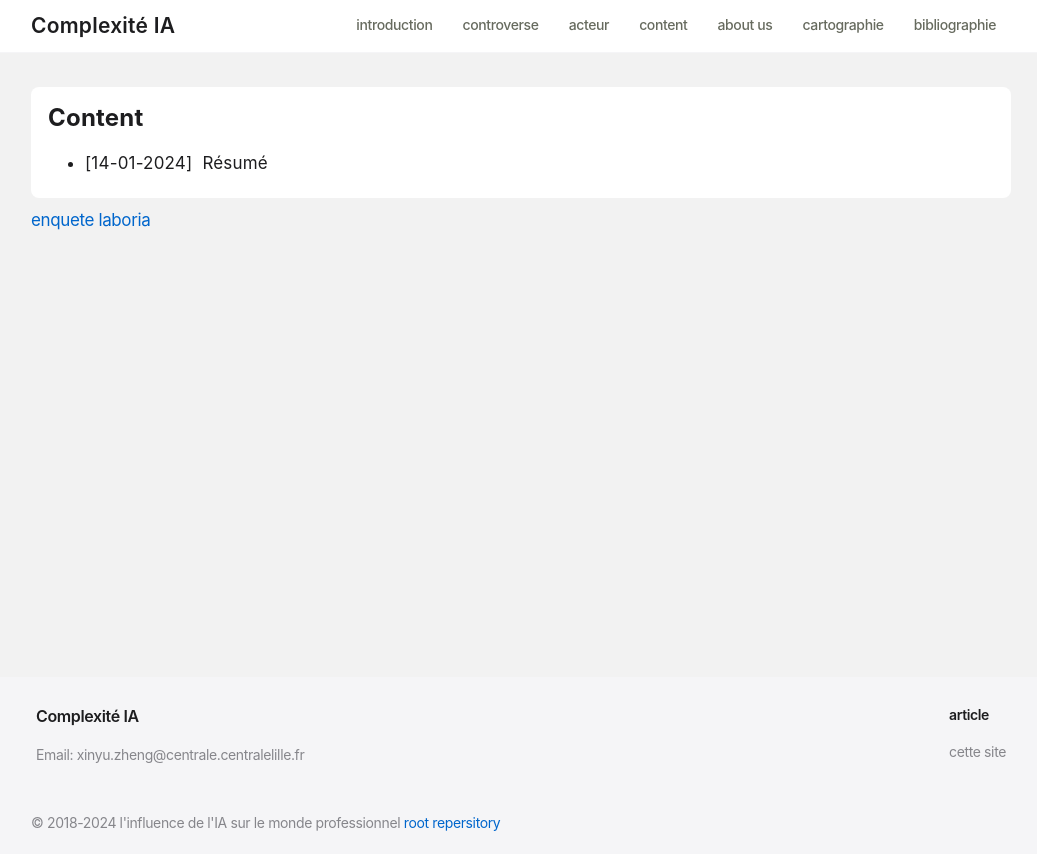
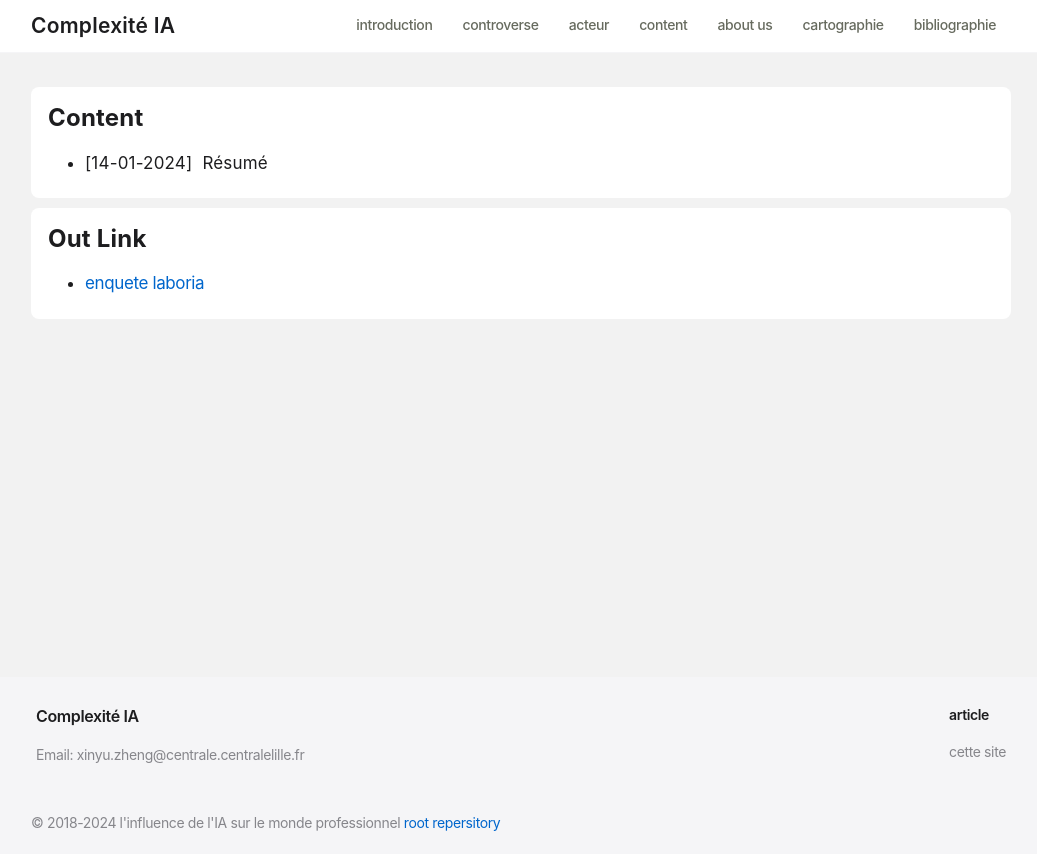
Before and after one commit to gongshangzheng/blog, an Astro site: page /archive in a window 1280 px wide. Shown: the whole page, without its empty margins (119-1156 px from the left). Built offline with nearby package versions, Linux system fonts and the light colour scheme; Astro itself is replaced by a stand-in of ours.

Commit message:
archive fixed

```diff
--- a/src/pages/archive.astro
+++ b/src/pages/archive.astro
@@ -24,8 +24,15 @@ tags.forEach((tag) => {
           );
         })
       }
-    <div class="tag-post-list">
-      <a href="https://travail-emploi.gouv.fr/IMG/pdf/enquete_laboria.pdf" class="out-link">enquete laboria</a>
+    <div class="archive-tag">
+      <h2 class="tag-header">Out Link</h2>
+      <div class="tag-post-list">
+        <ul>
+          <li>
+            <a href="https://travail-emploi.gouv.fr/IMG/pdf/enquete_laboria.pdf" class="out-link">enquete laboria</a>
+          </li>
+        </ul>
+      </div>
     </div>
     </div>
   </section>
```
